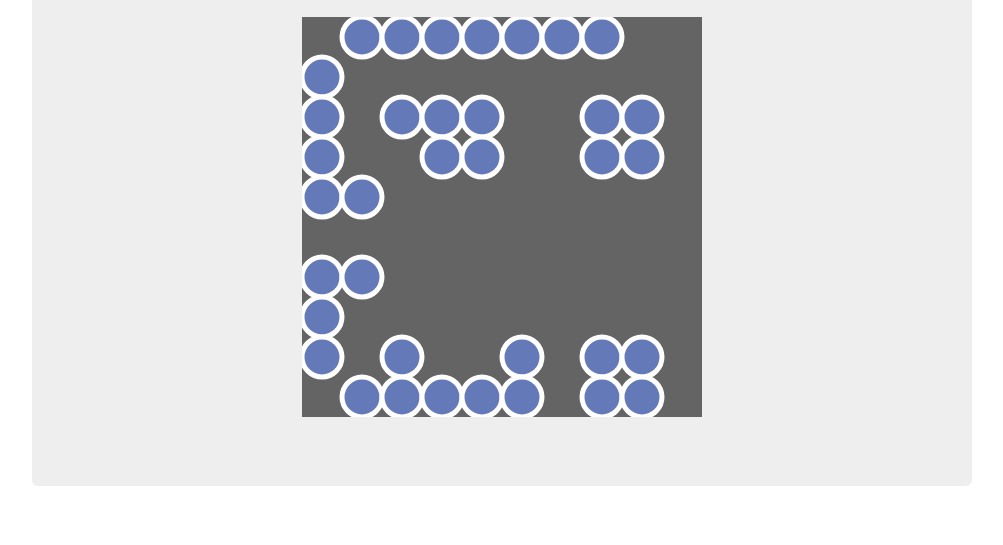
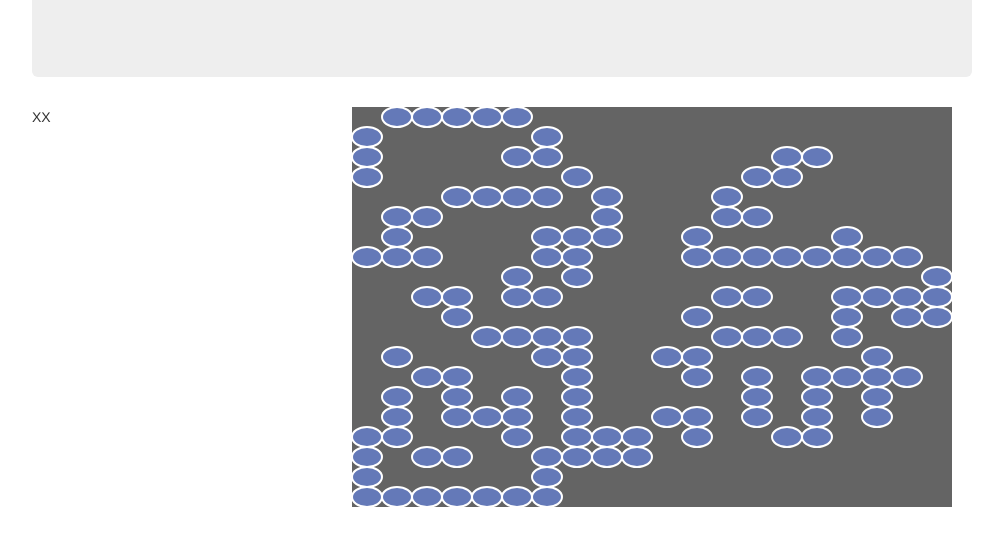
Before and after one commit to hell03610/Conway-s-Game-of-Life, a website: page index.html in a window 1280 px wide. Shown: the part 163-708 px from the top of the page, without its empty margins (138-1141 px from the left). Drawn offline with nearby package versions, Linux system fonts and the light colour scheme.

Commit message:
bigger board

```diff
--- a/app/conway.js
+++ b/app/conway.js
@@ -1,14 +1,13 @@
 var conwaySketch = function($p) {
 
-    var w = 400,
+    var w = 600,
         h = 400;
-    var rows = 10,
-        columns = 10;
-    var diameter = (w / columns);
+    var diameterX = (w / columns);
+    var diameterY = (h / rows);
 
     function setup() {
         $p.size(w, h);
-        $p.strokeWeight(5);
+        $p.strokeWeight(2);
         $p.frameRate(2);
     }
     $p.setup = setup;
@@ -18,19 +17,19 @@ var conwaySketch = function($p) {
         $p.fill(100, 121, 184);
         $p.stroke(255);
 
-        var X = diameter * 0.5,
-            Y = diameter * 0.5;
+        var X = diameterX * 0.5,
+            Y = diameterY * 0.5;
 
         for(var i=0;i<rows;i++){
           for(var j=0;j<columns;j++){
               var cell = board.get(i,j);
               if(cell && cell.isAlive()){
-                $p.ellipse(X, Y, diameter, diameter);
+                $p.ellipse(X, Y, diameterX, diameterY);
               }
-              Y += diameter;
+              Y += diameterY;
           }
-          X += diameter;
-          Y = diameter * 0.5;
+          X += diameterX;
+          Y = diameterY * 0.5;
         }
 
         board.nextGeneration();
--- a/app/init.js
+++ b/app/init.js
@@ -1,4 +1,7 @@
+rows = 20;
+columns = 20;
+
 var canvas = document.getElementById("canvas1");
-board = new Board(10,10);
+board = new Board(rows,columns);
 board.firstGeneration();
 var p = new Processing(canvas, conwaySketch);
--- a/index.html
+++ b/index.html
@@ -4,6 +4,7 @@
     <title>Conray</title>
     <!-- Bootstrap -->
     <link href="bootstrap/css/bootstrap.min.css" rel="stylesheet" media="screen">
+    <script src="http://code.jquery.com/jquery-latest.js"></script>
     <script src="bootstrap/js/bootstrap.min.js"></script>
     <script src="app/processing-1.4.1.js"></script>
     <style>
@@ -19,7 +20,14 @@
       <p class="lead">
         El juego de la vida de Conway visualizado con processing.js
       </p>
-        <canvas id="canvas1" width="200px" height="200px"></canvas>
+      </div>
+      <div class="row">
+        <div class="span4">
+          XX
+        </div>
+        <div class="span8">
+          <canvas id="canvas1"></canvas>
+        </div>
       </div>
     </div>
     <script src="app/Cell.js"></script>
```
